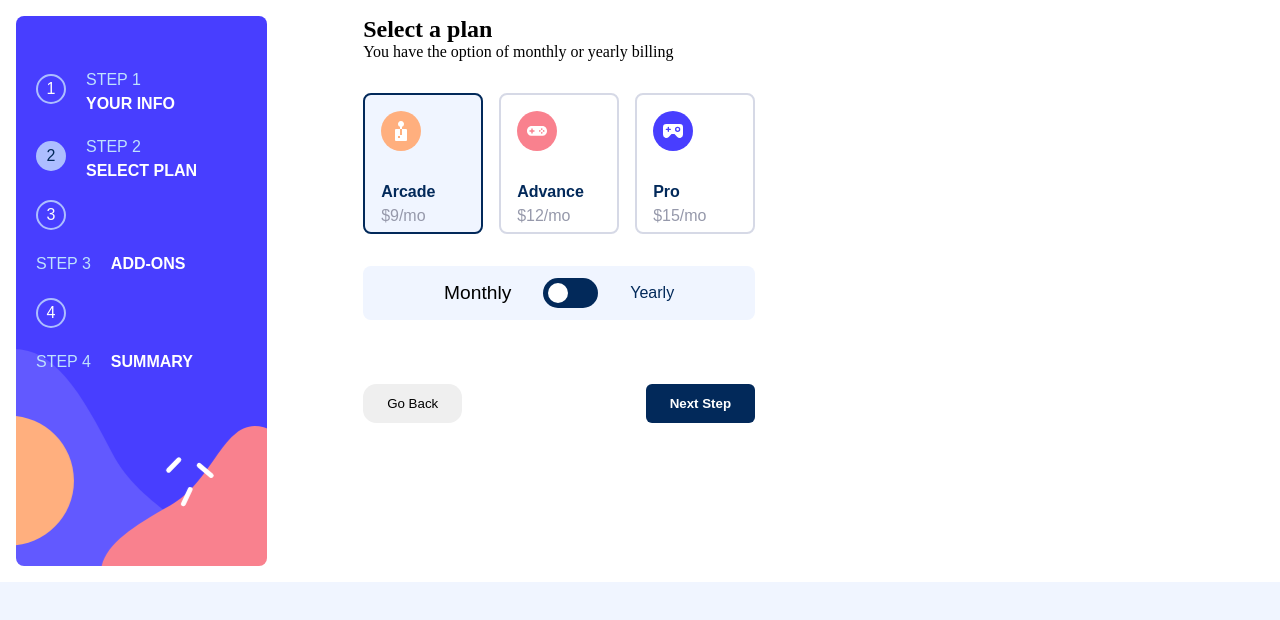
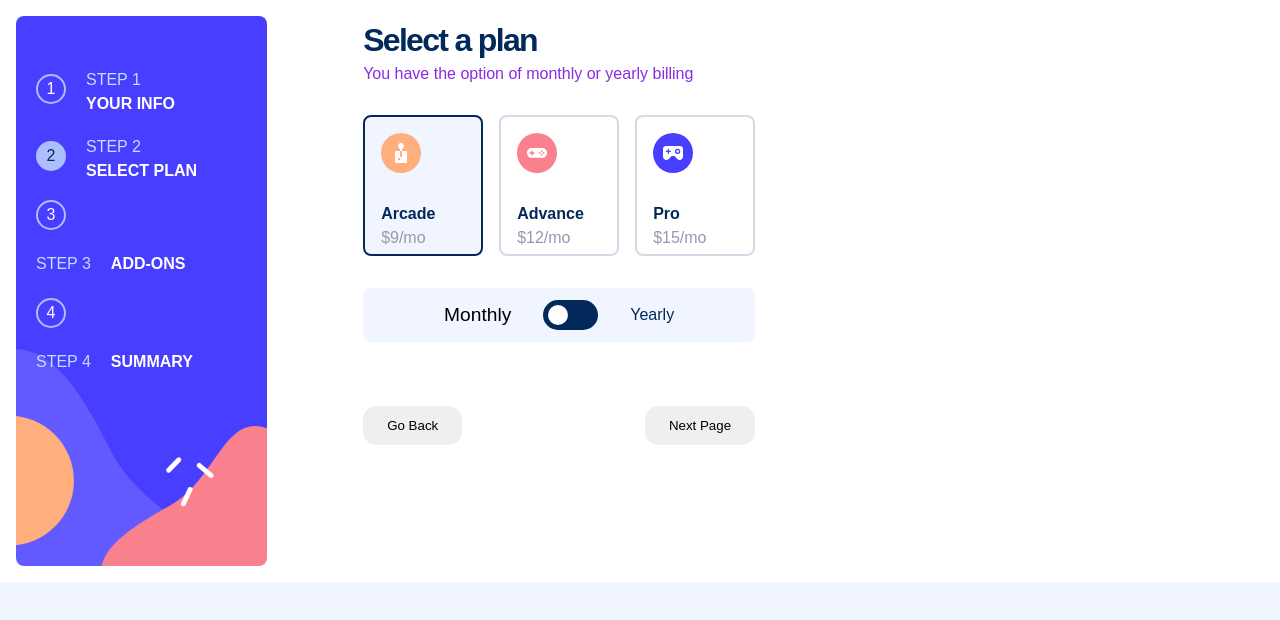
Before and after one commit to oteikwu1/Multi-step-form, a React (Vite) app: page /plan in a window 1280 px wide. Shown: the top 620 px of the page. Built offline with nearby package versions, Linux system fonts and the light colour scheme.

Commit message:
fix select plan page broken link

```diff
--- /dev/null
+++ b/src/components/AddsOn.css
@@ -0,0 +1,6 @@
+.add-on-container {
+    display: flex;
+    gap: 3em;
+    padding: 20px;
+    background-color: var(--Neutral-White);
+}
--- a/src/components/AddsOn.jsx
+++ b/src/components/AddsOn.jsx
@@ -1,6 +1,16 @@
+import SideBar from "./SideBar"
+import './AddsOn.css'
+
 const AddsOn = () => {
     return (
-        <h1>Pick Your Adds-on</h1>
+      <section className="add-on-container">
+        <SideBar activeStep={3} />
+
+        <div className="content-container">
+            <h2>picks add-ons</h2>
+            <p>Add-ons helps enhance gaming experience</p>
+        </div>
+      </section>
     )
 }
 
--- a/src/components/Button.css
+++ b/src/components/Button.css
@@ -1,9 +1,9 @@
 .btn {
-    border: none;
-    cursor: pointer;
-    border-radius: 1em;
-    padding: 12px 24px;
-    font-family: var(--Main-font);
+  border: none;
+  cursor: pointer;
+  border-radius: 1em;
+  padding: 12px 24px;
+  font-family: var(--Main-font);
 }
 
 .btn-primary {
@@ -12,3 +12,9 @@
   color: var(--Neutral-White);
   font-weight: var(--Font-weight-b);
 }
+
+.btn-secondary {
+  color: var(--Neutral-Purple-200);
+  background-color: brown;
+  font-size: 4em;
+}
--- a/src/components/Button.jsx
+++ b/src/components/Button.jsx
@@ -5,16 +5,17 @@ const Button = ({
     type = "button",
     onClick,
     variant = "primary",
-    disable = false
+    disabled = false
 }) => {
 
     return (
         <button
         type={type}
         className={`btn btn-${variant}`}
-         disabled={disable}
+        disabled={disabled}
+        onClick={onClick}
         >
-            {children}
+        {children}
         </button>
     )
 }
--- a/src/components/SelectPlan.css
+++ b/src/components/SelectPlan.css
@@ -9,6 +9,19 @@
     display: flex;
     gap: 1em;
     margin: 2em 0;
+}
+
+.select-plan-heading {
+    font-family: var(--Main-font);
+    color: var(--blue-950);
+    margin: 6px 0;
+    font-size: 2em;
+}
+
+.select-plan-title {
+    font-family: var(--Main-font);
+    color: var(--Neutral-Purple-200);
+    color: blueviolet;
 }
 
 .plan-card {
@@ -117,3 +130,8 @@ input:checked~.yearly-text {
     display: flex;
     justify-content: space-between;
 }
+
+
+@media screen and (max-width: 600px) {
+
+}
--- a/src/components/SelectPlan.jsx
+++ b/src/components/SelectPlan.jsx
@@ -1,11 +1,13 @@
+import { useState } from "react"
+import { useNavigate } from "react-router-dom"
 import SideBar from "./SideBar"
 import arcade from '../assets/icon-arcade.svg'
 import advance from '../assets/icon-advanced.svg'
 import pro from '../assets/icon-pro.svg'
 import Button from "./Button"
+import './Button.css'
 import './SelectPlan.css'
-import { useState } from "react"
-import { useNavigate } from "react-router-dom"
+
 
 const SelectPlan = () => {
   const navigate = useNavigate();
@@ -22,8 +24,10 @@ const SelectPlan = () => {
       <SideBar activeStep={2} />
 
       <div className="content-container">
-          <h2>Select a plan</h2>
-          <p>You have the option of monthly or yearly billing</p>
+          <h1 className="select-plan-heading">Select a plan</h1>
+          <p className="select-plan-title">
+            You have the option of monthly or yearly billing
+          </p>
 
         <div className="plan-container">
             <div className={`plan-card ${selectPLan === "arcade" ? "active" : ""}`}
@@ -64,15 +68,16 @@ const SelectPlan = () => {
         </div>
 
        <div className="btn-container">
-          <div className="next-btn">
-            <Button variant="btn-primary" type="button" onClick={() => navigate(-1)}>
+        <div className="back-btn">
+           <Button variant="btn-secondary"
+           onClick={() => navigate(-1)}>
            Go Back
         </Button>
         </div>
-
-         <div className="back-btn">
-            <Button onClick={() => navigate("/addons")}>
-              Next Step
+        <div className="next-btn" variant="secondary">
+          <Button variant="btn-primary"
+           onClick={() => navigate("/addons")}>
+            Next Page
           </Button>
         </div>
        </div>
--- a/src/components/SideBar.css
+++ b/src/components/SideBar.css
@@ -56,3 +56,23 @@
     text-transform: uppercase;
     font-family: var(--Main-font);
 }
+
+@media screen and (max-width: 600px) {
+    .image {
+        background: url(../assets/bg-sidebar-mobile.svg);
+        height: 250px;
+    }
+
+    .step-circle {
+        height: 40px;
+         width: 40px;
+    }
+
+    .step-label {
+        display: none;
+    }
+
+    .step-title {
+        display: none;
+    }
+}
```
Lines whose indentation alone changed are shown as unchanged.
